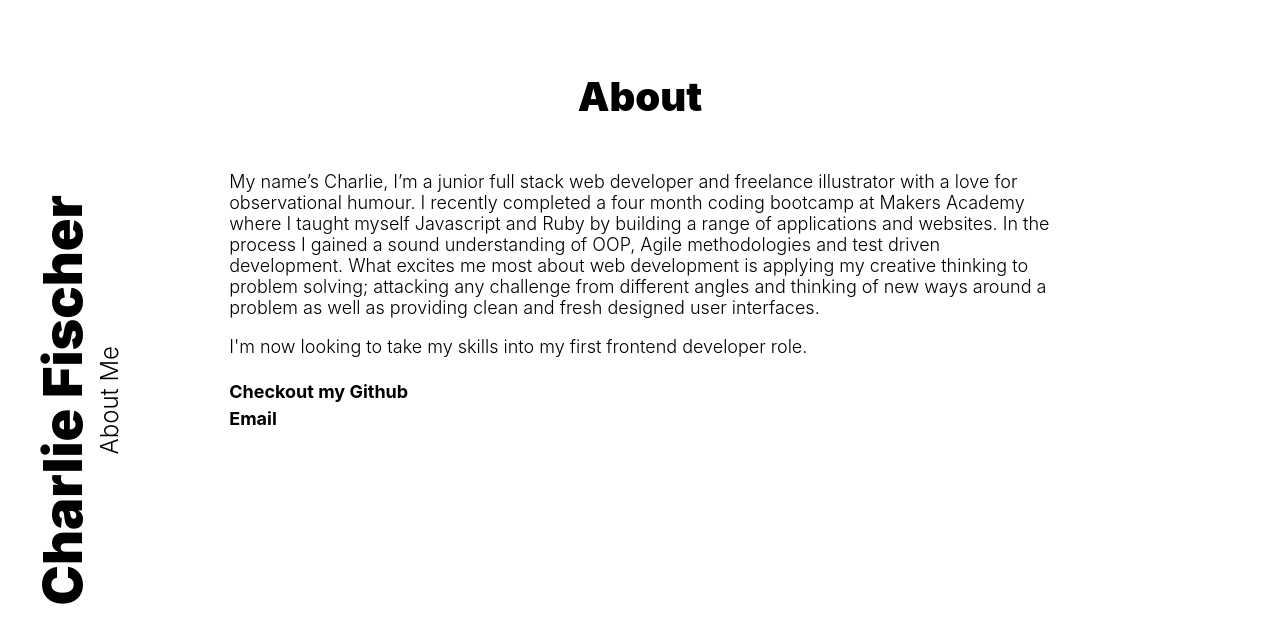
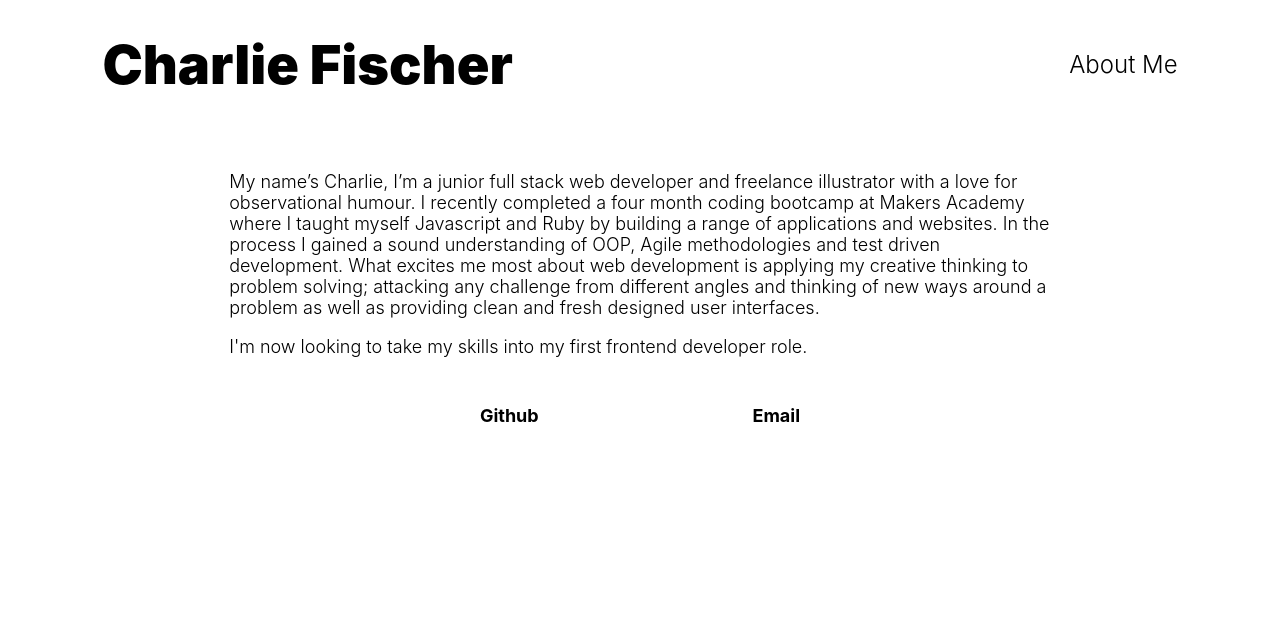
Before and after one commit to charliefischer/website, a Next.js app: page /about in a window 1280 px wide. Shown: the top 642 px of the page. Built offline with nearby package versions, Linux system fonts and the light colour scheme.

Commit message:
redesigned navbar

```diff
--- a/components/layout.js
+++ b/components/layout.js
@@ -4,6 +4,7 @@ import styles from './layout.module.css'
 export default function Layout ({ children }) {
   return(
     <div className={styles.container}>
+      <Navbar />
       {children}
     </div>
   )
--- a/components/navbar.module.css
+++ b/components/navbar.module.css
@@ -2,24 +2,24 @@
   position: fixed;
   top: 0;
   left: 0;
-  height: 100vh;
-  width: 12vw;
+  width: 100vw;
   display: flex;
   align-items: center;
-  justify-content: center;
-
+  justify-content: space-between;
+  background-color: #fff;
+  z-index: 2;
 }
-.name,
+/* .name,
 .about {
   writing-mode: vertical-rl;
   transform: rotate(-180deg);
-}
+} */
 
 a.name{
   font-family: -apple-system, BlinkMacSystemFont, 'Segoe UI', Roboto, Oxygen, Ubuntu, Cantarell, 'Open Sans', 'Helvetica Neue', sans-serif;
   font-size: 54px;
   font-weight: 900;
-  padding: 32px 0 32px 0;
+  padding: 32px 0 32px 8vw;
   text-decoration: none;
   color: #000;
   transition: color 0.3s ease;
@@ -34,7 +34,7 @@ a.about{
   font-family: -apple-system, BlinkMacSystemFont, 'Segoe UI', Roboto, Oxygen, Ubuntu, Cantarell, 'Open Sans', 'Helvetica Neue', sans-serif;
   font-size: 24px;
   font-weight: 300;
-  padding: 32px 0 32px 0;
+  padding: 32px 8vw 32px 0;
   text-decoration: none;
   color: #000;
   transition: color 0.3s ease;
--- a/pages/about.js
+++ b/pages/about.js
@@ -22,9 +22,10 @@ export default function about() {
           <p>
             I'm now looking to take my skills into my first frontend developer role.
           </p>
+          <div className={styles.links}>
             <div className={styles.link}>
               <Link href='https://github.com/charliefischer'>
-              <a>Checkout my Github</a>
+                <a>Github</a>
               </Link>
             </div>
             <div className={styles.link}>
@@ -35,6 +36,7 @@ export default function about() {
           </div>
         </div>
       </div>
+    </div>
 
   )
 }
--- a/pages/about.module.css
+++ b/pages/about.module.css
@@ -17,6 +17,15 @@
   font-weight: 300;
   font-size: 18px;
 }
+.links {
+  display: flex;
+  flex-direction: row;
+  width: 65%;
+  padding-top: 24px;
+  margin-left: auto;
+  margin-right: auto;
+  justify-content: space-around;
+}
 
 .link{
   padding-top: 6px;
--- a/pages/index.js
+++ b/pages/index.js
@@ -24,13 +24,8 @@ render(){
           <title>Charlie Fischer</title>
           <link rel="icon" href="/favicon.ico" />
         </Head>
-
-          <Navbar />
           <IllustrationFeed />
           <WebDevFeed />
-
-        <footer>
-        </footer>
     </Layout>
   )
 }
```
Also changed, not shown: components/illustrationFeed.js (+3 -4 lines), components/illustrationFeed.module.css (+6 -4 lines), components/webdevFeed.js (+7 -5 lines), components/webdevFeed.module.css (+11 -3 lines). Lines whose indentation alone changed are shown as unchanged.
